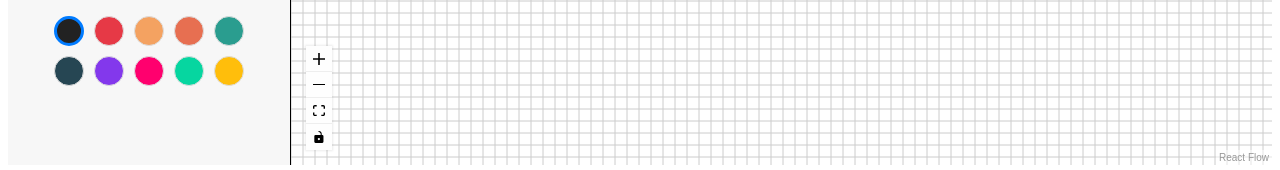
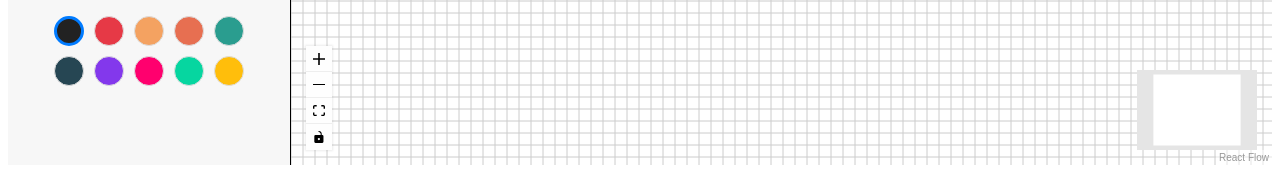
Before and after one commit to Noelio1290/Admin-nodes-app, a React (Create React App) app: page / in a window 1280 px wide. Shown: the part 643-813 px from the top of the page. Built offline with nearby package versions, Linux system fonts and the light colour scheme.

Commit message:
feat:(jsx):add mini map and node change input

```diff
--- a/src/Components/CustomNode/CustomNode.jsx
+++ b/src/Components/CustomNode/CustomNode.jsx
@@ -1,15 +1,18 @@
 // Components/CustomNode/CustomNode.js
 import { Handle, Position } from '@xyflow/react';
-import { Box, IconButton, TextField, Typography } from '@mui/material';
+import { Box, IconButton, TextField } from '@mui/material';
 import CloseIcon from '@mui/icons-material/Close';
 import React from 'react';
 
-// Este es el componente que renderizará cada nodo en el canvas.
+// Este es el componente que renderizará cada nodo en el canvas...
 const CustomNode = ({ id, data }) => {
-  // Función para manejar los cambios en el campo de texto
+  // Permite editar el label del nodo
+  const handleLabelChange = (event) => {
+    data.onChange(id, { label: event.target.value });
+  };
+
+  // Permite editar el valor (solo para nodos tipo 'input')
   const handleValueChange = (event) => {
-    // Llama a la función 'onChange' que pasamos desde App.js
-    // Le enviamos el ID del nodo y el nuevo valor para actualizar el estado.
     data.onChange(id, { value: event.target.value });
   };
 
@@ -48,21 +51,29 @@ const CustomNode = ({ id, data }) => {
       {/* Puntos de conexión (sin cambios) */}
       <Handle type="target" position={Position.Top} id="a" />
 
-      {/* Etiqueta del nodo */}
-      <Typography variant="body2" sx={{ fontWeight: 'bold', marginBottom: 1 }}>
-        {data.label}
-      </Typography>
+      {/* Campo editable para el label */}
+      <TextField
+        variant="standard"
+        value={data.label}
+        onChange={handleLabelChange}
+        fullWidth
+        inputProps={{
+          style: { textAlign: 'center', fontWeight: 'bold', fontSize: 15 },
+        }}
+        sx={{ marginBottom: 1 }}
+        onClick={e => e.stopPropagation()}
+      />
 
-      {/* RENDERIZADO CONDICIONAL: Mostramos el campo de texto solo para nodos de tipo 'input' */}
+      {/* Campo de valor solo para nodos tipo 'input' */}
       {data.nodeType === 'input' && (
         <TextField
           label="Valor"
           variant="outlined"
           size="small"
           fullWidth
-          value={data.value} // El valor está controlado por el estado en App.js
-          onChange={handleValueChange} // Llama a la función para actualizar el estado
-          onClick={(e) => e.stopPropagation()} // Evita que se arrastre el nodo al hacer clic en el input
+          value={data.value}
+          onChange={handleValueChange}
+          onClick={e => e.stopPropagation()}
           sx={{
             marginTop: '4px',
             '& .MuiInputBase-input': {
--- a/src/Components/FlowCanvas/FlowCanvas.jsx
+++ b/src/Components/FlowCanvas/FlowCanvas.jsx
@@ -4,6 +4,7 @@ import {
   ReactFlow,
   Controls,
   Background,
+  MiniMap,
 } from '@xyflow/react';
 import '@xyflow/react/dist/style.css';
 import CustomNode from '../CustomNode/CustomNode'; // Asumo que tienes este archivo
@@ -51,6 +52,14 @@ const FlowCanvas = ({
         nodeTypes={nodeTypes}
         fitView
       >
+        <MiniMap
+          nodeColor="#1976d2"
+          nodeStrokeWidth={2}
+          maskColor="rgba(0,0,0,0.1)"
+          pannable="true"
+          zoomable="true"
+          style={{ width: 120, height: 80 }}
+        />
         <Background variant='lines' color='#ccc' gap={12} size={1} />
         <Controls />
       </ReactFlow>
```
